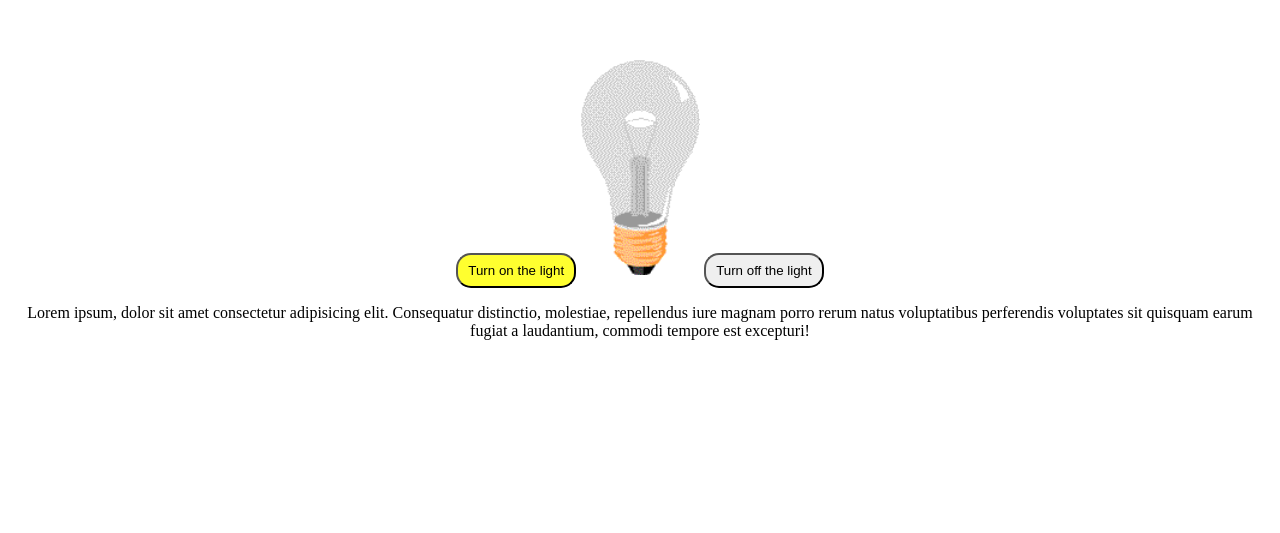
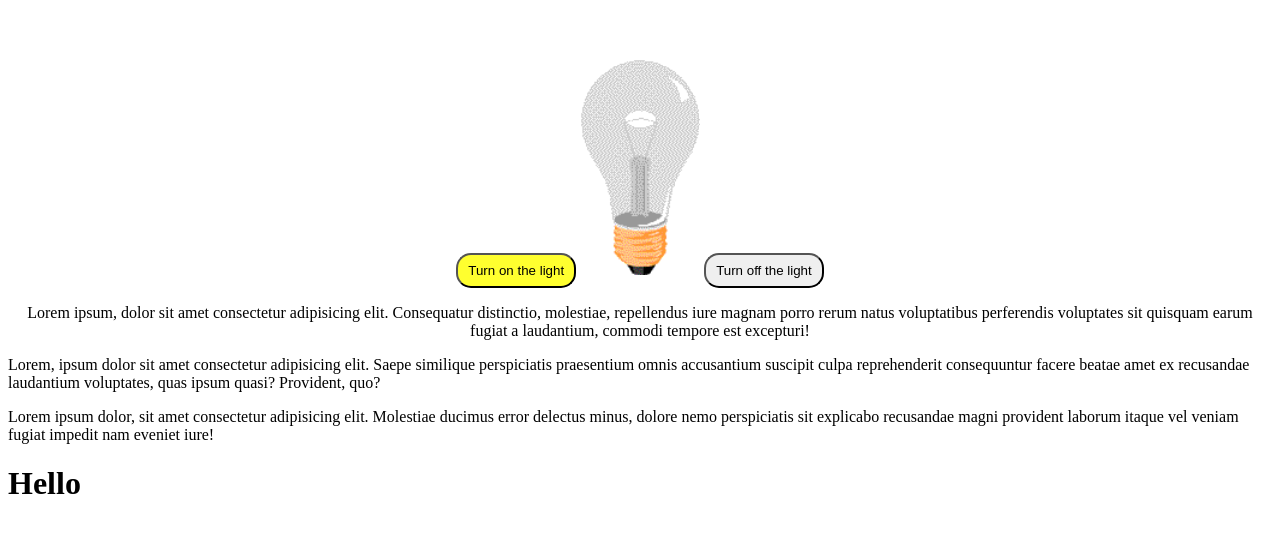
Before and after one commit to jobaed/Light-onOff, a plain HTML site: page index.html in a window 1280 px wide. Shown: the part 101-634 px from the top of the page. Drawn offline with Linux system fonts and the light colour scheme.

Commit message:
Add assets files and index files changes

```diff
--- a/index.html
+++ b/index.html
@@ -19,6 +19,11 @@
 
         <p>Lorem ipsum, dolor sit amet consectetur adipisicing elit. Consequatur distinctio, molestiae, repellendus iure magnam porro rerum natus voluptatibus perferendis voluptates sit quisquam earum fugiat a laudantium, commodi tempore est excepturi!</p>
     </div>
+    <div>
+        Lorem, ipsum dolor sit amet consectetur adipisicing elit. Saepe similique perspiciatis praesentium omnis accusantium suscipit culpa reprehenderit consequuntur facere beatae amet ex recusandae laudantium voluptates, quas ipsum quasi? Provident, quo?
+        <p>Lorem ipsum dolor, sit amet consectetur adipisicing elit. Molestiae ducimus error delectus minus, dolore nemo perspiciatis sit explicabo recusandae magni provident laborum itaque vel veniam fugiat impedit nam eveniet iure!</p>
+        <h1>Hello</h1>
+    </div>
 </body>
 
 </html>
```
Also changed, not shown: assets/main.js (added), assets/style.css (added).
